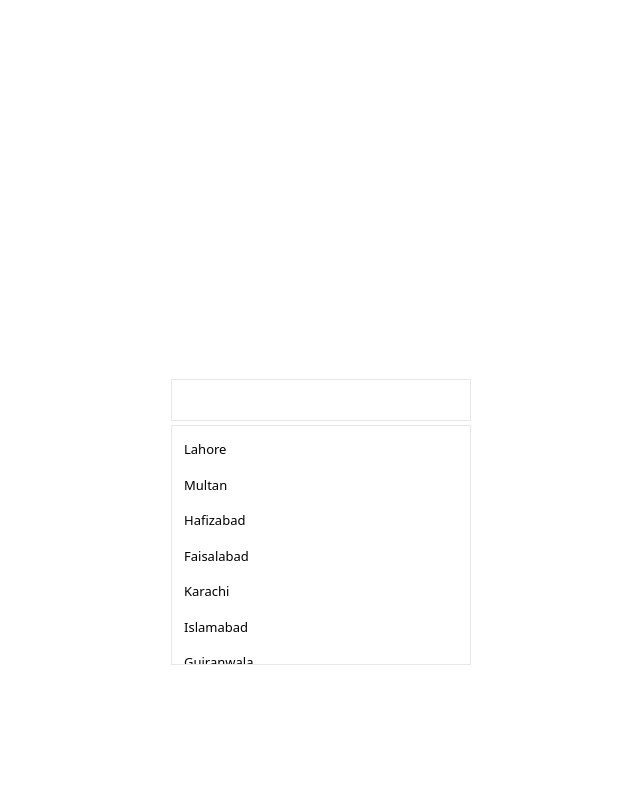
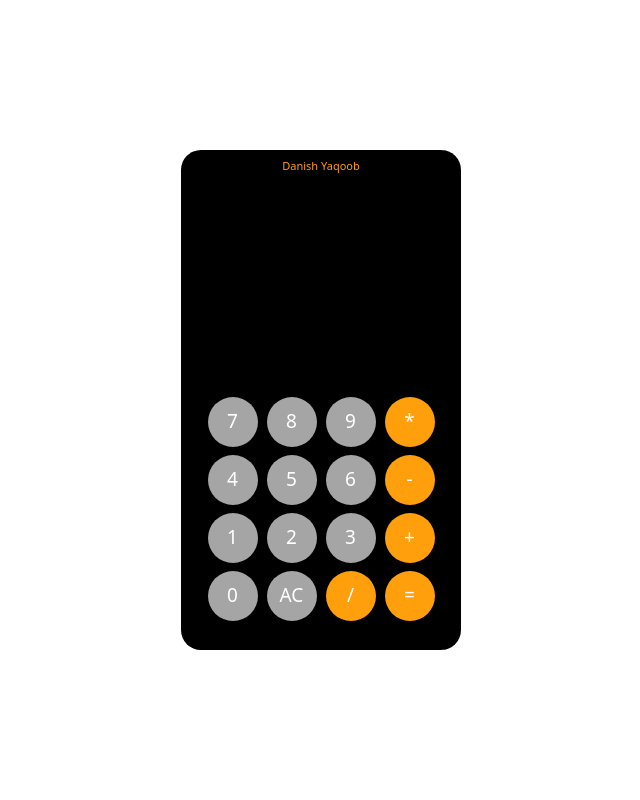
Before and after one commit to danishyaqoobofficial/Calculator-in-JS, a plain HTML site: page index.html in a window 1280 px wide. Shown: the top 800 px of the page, without its empty margins (319-959 px from the left). Drawn offline with nearby package versions, Linux system fonts and the light colour scheme.

Commit message:
initial commit

```diff
--- a/index.html
+++ b/index.html
@@ -7,17 +7,18 @@
     <title>Document</title>
 </head>
 <body>
-    <section class="h-[100vh] w-full flex items-center justify-center">
+    <!-- <section class="h-[100vh] w-full flex items-center justify-center">
         <div class="w-[300px] relative ">
             <input class="w-full outline-0 border px-[12px] py-[8px] " type="search" name="" id="search">
             <div class="absolute border top-[46px] w-full max-h-[240px] overflow-auto py-[6px]  " id="search_box">
 
             </div>
         </div>
-    </section>
+    </section> -->
     <section class="h-[100vh] flex items-center justify-center ">
         <div class="rounded-[20px] bg-[#000] w-[280px] h-[500px] ">
-            <div class="w-full rounded-[6px] h-[42px] mt-[130px] cursor-text text-[#fff] text-[16px] font-[400] flex items-center justify-end px-[22px] overflow-hidden " id="answer"></div>
+            <p class="text-[11px] text-[#ff9f0c] flex items-center justify-center mt-[8px] ">Danish Yaqoob</p>
+            <div class="w-full rounded-[6px] h-[42px] mt-[110px] cursor-text text-[#fff] text-[16px] font-[400] flex items-center justify-end px-[22px] overflow-hidden " id="answer"></div>
             <div class="w-full rounded-[6px] h-[62px] cursor-text text-[#fff] text-[30px] font-[400] flex items-center justify-end px-[22px] overflow-hidden " id="input"></div>
             <div class="flex items-center justify-center gap-[9px] mt-[8px] ">
                 <span class="h-[50px] w-[50px] rounded-[100px] flex items-center justify-center p-[14px] text-[19px] cursor-pointer font-[400] text-[#fff] bg-[#a5a5a5] " onclick="num(this)" >7</span>
@@ -64,25 +65,25 @@
 
 
 
-        let search_box = document.querySelector('#search_box');
-        let Item = document.querySelector('item');
-        let search = document.querySelector('#search');
-        let array = ['Lahore' , 'Multan' , 'Hafizabad' , 'Faisalabad' , 'Karachi' , 'Islamabad' , 'Gujranwala' , 'Indonatia']
+        // let search_box = document.querySelector('#search_box');
+        // let Item = document.querySelector('item');
+        // let search = document.querySelector('#search');
+        // let array = ['Lahore' , 'Multan' , 'Hafizabad' , 'Faisalabad' , 'Karachi' , 'Islamabad' , 'Gujranwala' , 'Indonatia']
 
-        array.map((item , index)=>{
-            let NewElement = document.createElement('div');
-            NewElement.innerHTML = `<p class="px-[12px] py-[8px] text-[#000] hover:text-[#fff] text-[13px] w-full hover:bg-blue-300 cursor-pointer item">${item}</p>`;
-            search_box.appendChild(NewElement);
+        // array.map((item , index)=>{
+        //     let NewElement = document.createElement('div');
+        //     NewElement.innerHTML = `<p class="px-[12px] py-[8px] text-[#000] hover:text-[#fff] text-[13px] w-full hover:bg-blue-300 cursor-pointer item">${item}</p>`;
+        //     search_box.appendChild(NewElement);
 
-            search.addEventListener('input' , (e) =>{
-                let value = e.target.value
-            if (item.includes(value)) {
-                item.classList.toggle('hidden')
-            }else{
+        //     search.addEventListener('input' , (e) =>{
+        //         let value = e.target.value
+        //     if (item.includes(value)) {
+        //         item.classList.toggle('hidden')
+        //     }else{
 
-            }
-        })
-        })
+        //     }
+        // })
+        // })
     </script>
 </body>
 </html>
```
